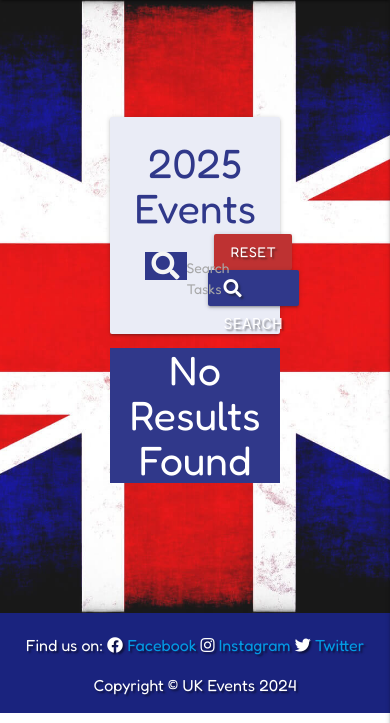
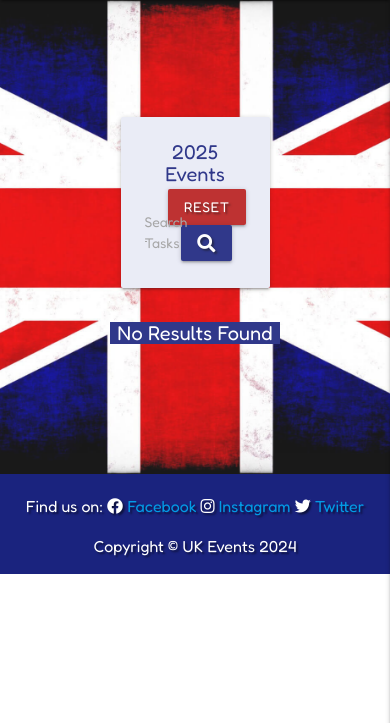
Before and after one commit to CharlieBurton10/uk_events_list, a Flask app: page / in a window 390 px wide. Shown: the part 56-779 px from the top of the page. Run offline with Flask 3, Linux system fonts and the light colour scheme; data that the repository does not hold is empty; some libraries are stand-ins or nearby versions.

Commit message:
Adjust home page look

```diff
--- a/static/css/style.css
+++ b/static/css/style.css
@@ -80,3 +80,30 @@ section {
 .page-footer {
     text-align: center;
 }
+
+/* ----------------------------------------Media */
+@media screen and (max-width: 800px) {
+
+    body {
+        height: 40vh;
+    }
+
+    .footer {
+        margin-top: 0px;
+    }
+}
+
+@media screen and (max-width: 500px) {
+
+  body {
+      height: 60vh;
+  }
+
+  .footer {
+    margin-top: 0px;
+    font-size: small;
+  }
+    h3 {
+    font-size: 20px;
+ }
+}
--- a/templates/events.html
+++ b/templates/events.html
@@ -1,29 +1,32 @@
 {% extends "base.html" %}
 {% block content %}
 
-    <div class="row card-panel indigo lighten-5">
+    <div class="row">
+        <div class="col s12 m8 offset-m2">
+            <div class="card-panel indigo lighten-5">
                 <h3 class="center-align indigo-text text-darken-4">2025 Events</h3>
-        <form action="{{ url_for('search') }}" method="post" class="col s12">
+                <form action="{{ url_for('search') }}" method="post">
                     <div class="row valign-wrapper center-align">
-                <div class="input-field col s12 m8">
-                    <i class="fas fa-search prefix indigo darken-4"></i>
+                        <div class="input-field col s12 m9">
                             <input type="text" name="query" id="query" minlength="3" class="validate" required>
                             <label for="query">Search Tasks</label>
                         </div>
-                <div class="col s12 m4">
+                        <div class="col s12 m5">
                             <a href="{{ url_for('get_events') }}" class="red darken-4 btn text-shadow">Reset</a>
                             <button type="submit" class="indigo darken-4 btn text-shadow">
-                        <i class="fas fa-search left"></i> Search
+                                <i class="fas fa-search"></i>
                             </button>
                         </div>
                     </div>
                 </form>
             </div>
+        </div>
+    </div>
 
     <div class="row">
         {% if events|length > 0 %}
             {% for event in events %}
-                <div class="col s12 m6 l4">
+                <div class="col s8 m6 l4">
                     <div class="card card-height">
                         <div class="card-image transparent circle responsive-img waves-effect waves-block">
                             <img class="activator" src="{{ event.image }}" alt="{{ event.event_name}}">
@@ -35,9 +38,6 @@
                             <h5 class="event-card "><strong>{{ event.event_name }}</strong></h5>
                             <p class="event-card"><strong>Date:</strong>  {{ event.date }}</p>
                             <p class="event-card"><strong>Location:</strong> {{ event.location }}</p>
-                            <div class="left">
-                                <a href="{{ url_for('profile', username=session['user']) }}" class="btn-floating btn-small waves-effect waves-light red"><i class="material-icons">add</i></a>
-                            </div>
                             <div class="right">
                                 {% if session.user|lower %}
                                     <p>Interested? <button id=one-use class="like btn-small btn-floating waves-effect waves-light indigo darken-4">
```
Also changed, not shown: templates/profile.html (+0 -25 lines). Lines whose indentation alone changed are shown as unchanged.
